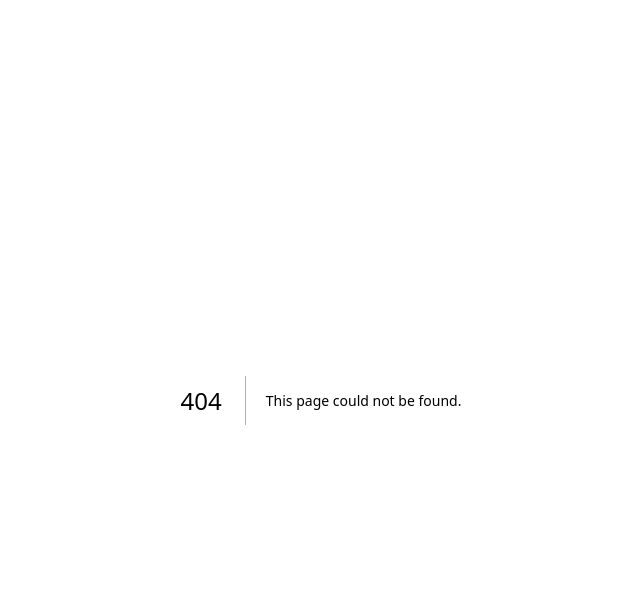
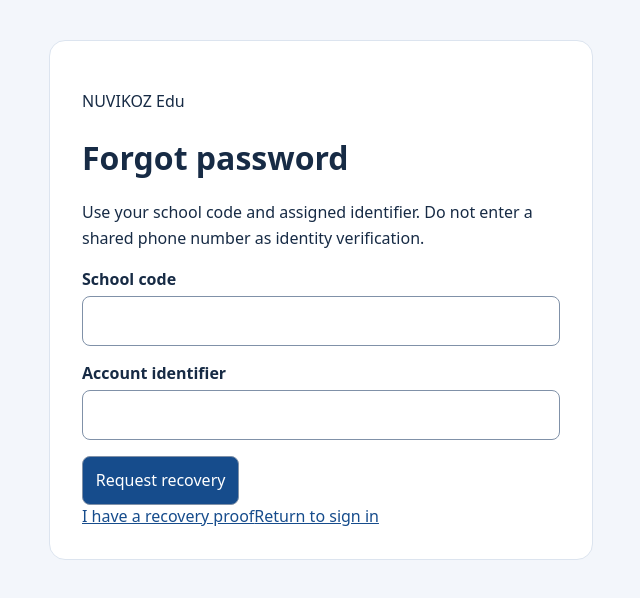
Before and after one commit to mollanuramin130/NUVIKOZ_Edu, a Next.js app in the folder apps/edu-web/: page /forgot-password in a window 1280 px wide. Before the commit this address had no page. Shown: the top 598 px of the page, without its empty margins (319-959 px from the left). Built offline with nearby package versions, Linux system fonts and the light colour scheme; no server answers.

Commit message:
feat(auth05): apps/edu-web/src/app/forgot-password

```diff
--- /dev/null
+++ b/apps/edu-web/src/app/forgot-password/page.tsx
@@ -0,0 +1,18 @@
+'use client';
+import { useState, type FormEvent } from 'react';
+import { browserRequest } from '../../lib/browser-auth';
+export default function ForgotPassword() {
+  const [busy, setBusy] = useState(false); const [error, setError] = useState(''); const [complete, setComplete] = useState(false);
+  async function submit(event: FormEvent<HTMLFormElement>) {
+    event.preventDefault(); const form = event.currentTarget; setBusy(true); setError('');
+    try { await browserRequest('recovery/request', Object.fromEntries(new FormData(form))); form.reset(); setComplete(true); }
+    catch (e) { setError(e instanceof Error ? e.message : 'Request failed. Please retry.'); }
+    finally { setBusy(false); }
+  }
+  if (complete) return <main className="auth-card"><h1>Recovery request received</h1><p>If recovery is available, follow the authorized instructions. Otherwise contact your School Admin for identity verification.</p><p>Automated contact delivery is not available yet. No email or message has been sent.</p><a href="/reset-password">Use a School Admin recovery proof</a><a href="/login">Return to sign in</a></main>;
+  return <main className="auth-card"><p>NUVIKOZ Edu</p><h1>Forgot password</h1><p>Use your school code and assigned identifier. Do not enter a shared phone number as identity verification.</p><form onSubmit={submit} aria-busy={busy}>
+    <label>School code<input name="school_code" required maxLength={32} autoComplete="organization" /></label>
+    <label>Account identifier<input name="identifier" required maxLength={80} autoComplete="username" /></label>
+    {error && <p role="alert">{error}</p>}<button disabled={busy}>{busy ? 'Requesting…' : 'Request recovery'}</button>
+  </form><a href="/reset-password">I have a recovery proof</a><a href="/login">Return to sign in</a></main>;
+}
```
